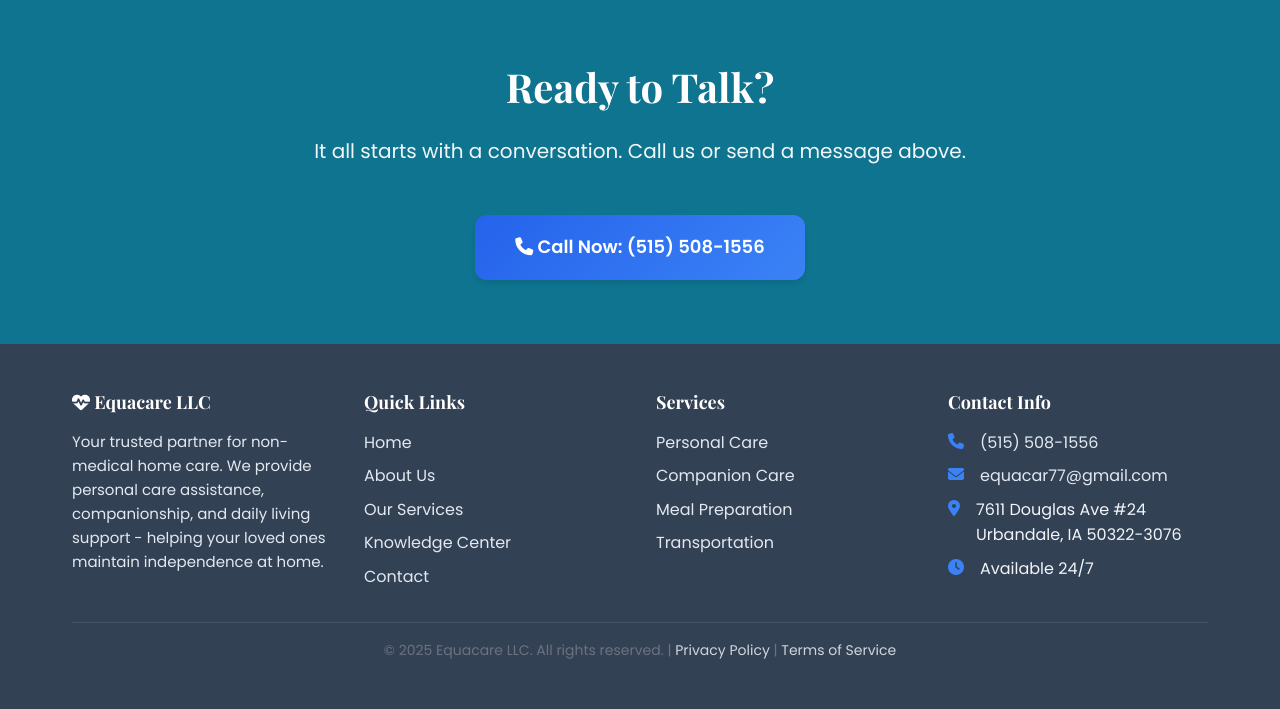
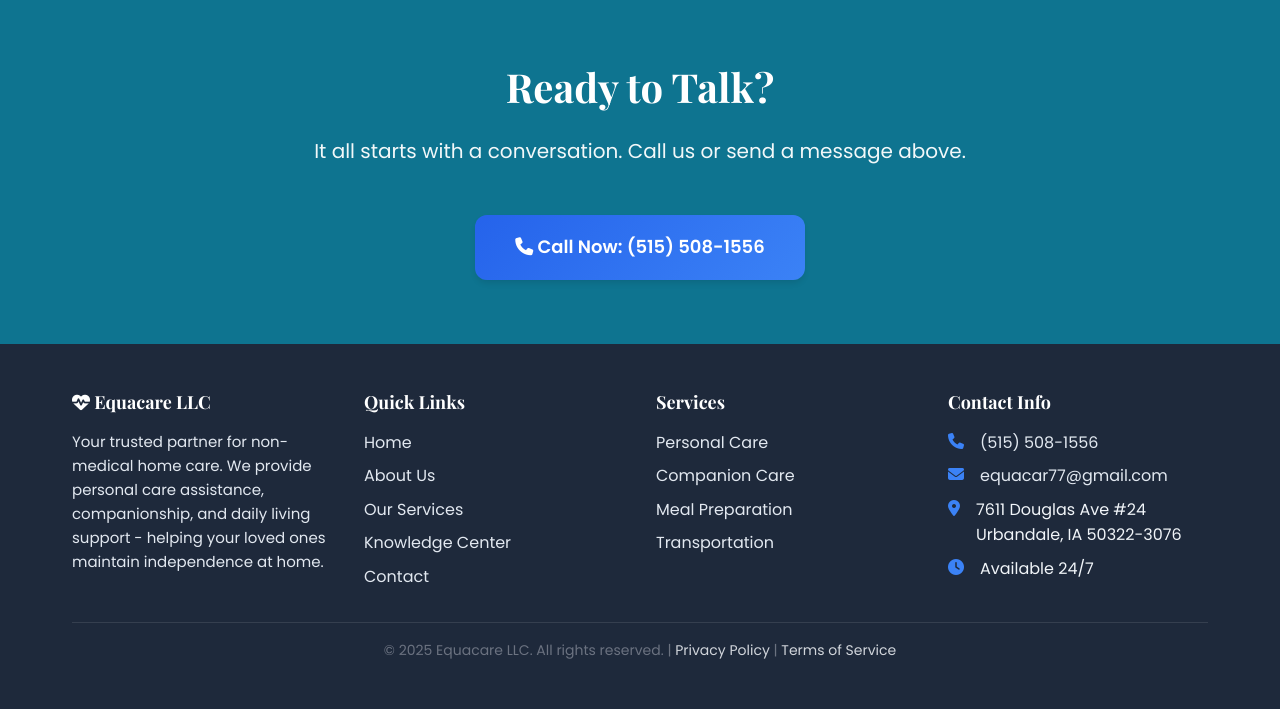
Before and after one commit to theequacare/equacare, a Django app: page / in a window 1280 px wide. Shown: the part 3559-4268 px from the top of the page. Run offline with Django 4.2, Linux system fonts and the light colour scheme; data that the repository does not hold is empty.

Commit message:
Update footer to professional dark slate color matching home care website standards

```diff
--- a/static/css/style.css
+++ b/static/css/style.css
@@ -719,7 +719,7 @@ a:hover {
    =================================== */
 
 .footer {
-    background: #334155;
+    background: #1e293b;
     color: #f1f5f9;
     padding: var(--spacing-xl) 0 var(--spacing-sm);
 }
```
